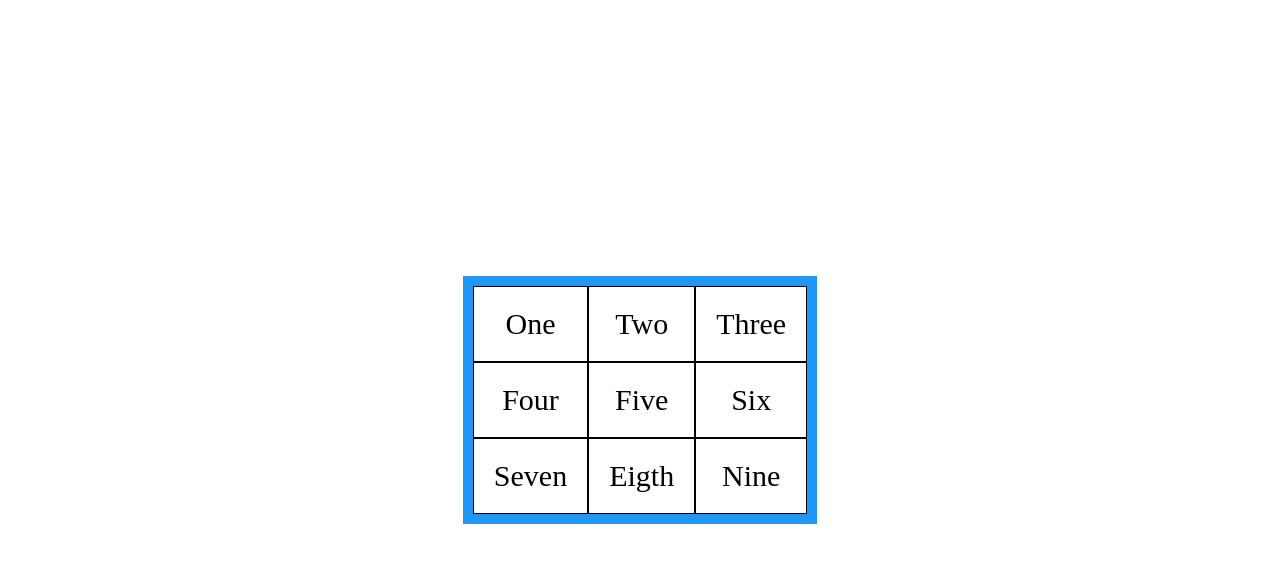
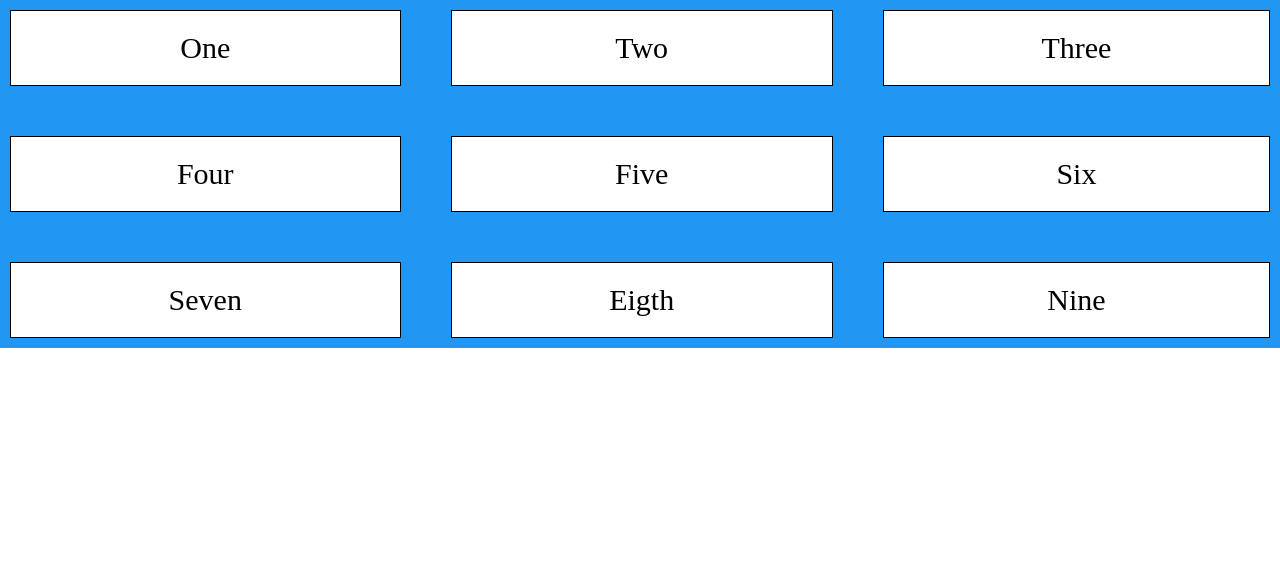
Before and after one commit to DaroOps/practicaGrid, a plain HTML site: page index.html in a window 1280 px wide. Drawn offline with Linux system fonts and the light colour scheme.

Commit message:
style: :lipstick: Add styles for the final part of the practice

```diff
--- a/css/style.css
+++ b/css/style.css
@@ -7,9 +7,6 @@
 body{
     width: 100%;
     height: 100vh;
-    display: flex;
-    align-items: center;
-    justify-content: center;
 }
 
 .viewport{
@@ -17,6 +14,8 @@ body{
     grid-template-columns: repeat(3, auto);
     background-color: #2196F3;
     padding: 10px;
+    column-gap: 50px;
+    row-gap: 50px;
 }
 
 .box{
```
